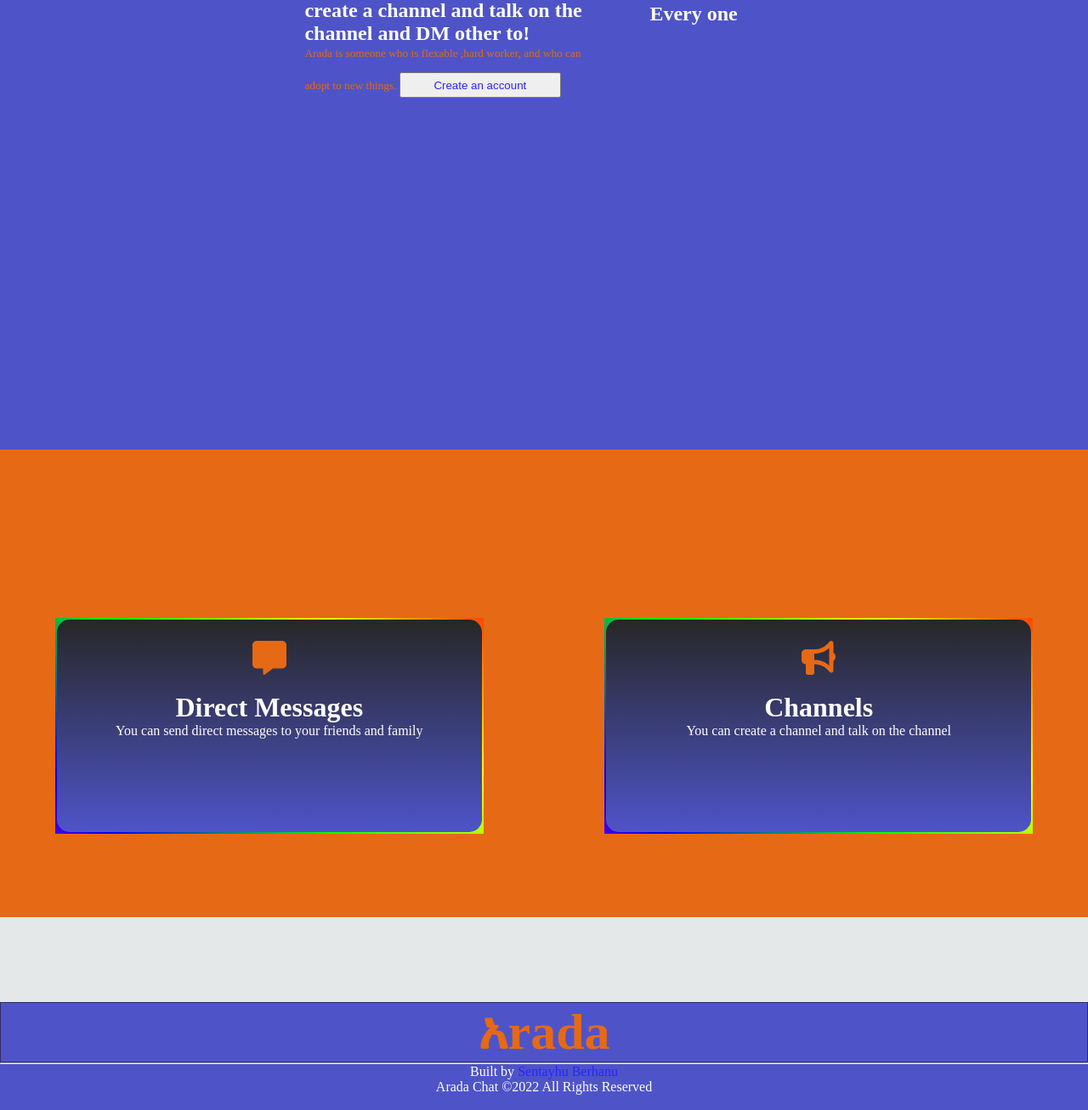
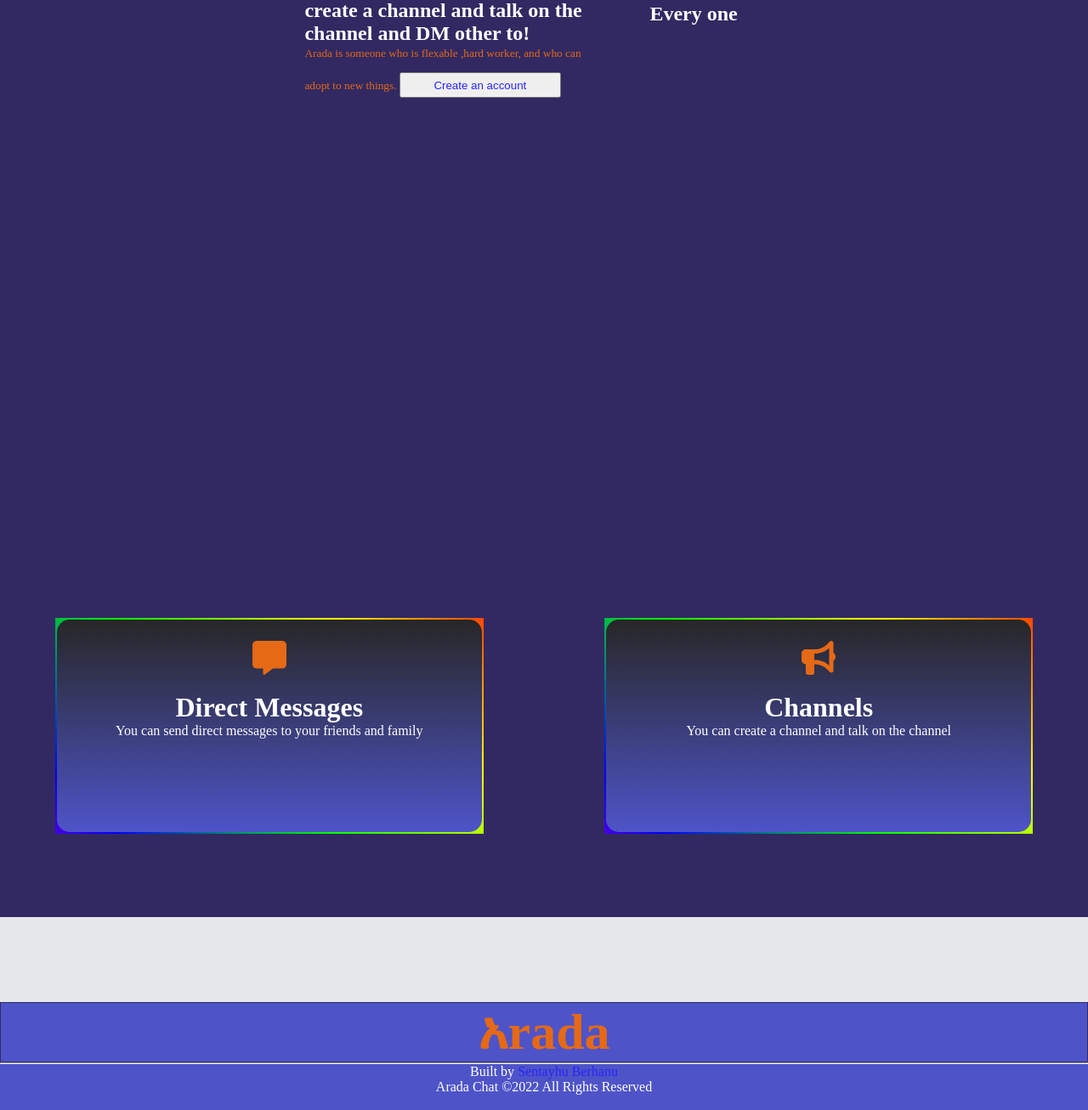
Before and after one commit to sentayhu19/Arada-chat, a React app: page / in a window 1280 px wide. Shown: the part 353-1659 px from the top of the page at 85% size. Built offline with nearby package versions, Linux system fonts and the light colour scheme; some packages are replaced by stand-ins of ours; no server answers.

Commit message:
Home bg color updated

```diff
--- a/src/components/Home/Index.css
+++ b/src/components/Home/Index.css
@@ -46,7 +46,7 @@
 
 .context {
     width: 100%;
-    background-color: #4e54c8;
+    background-color: #322962;
 }
 
 .area{
--- a/src/components/Home/features.css
+++ b/src/components/Home/features.css
@@ -2,11 +2,12 @@
     --orange:rgb(230, 105, 22);
     --bg-f: #4e54c8;
     --white: #fff;
+	--bg-3: #322962;
 }
 
 
 .bgf {
-    background-color: var(--orange);
+    background-color: var(--bg-3);
     position: relative;
     z-index: -2;
 }
```
